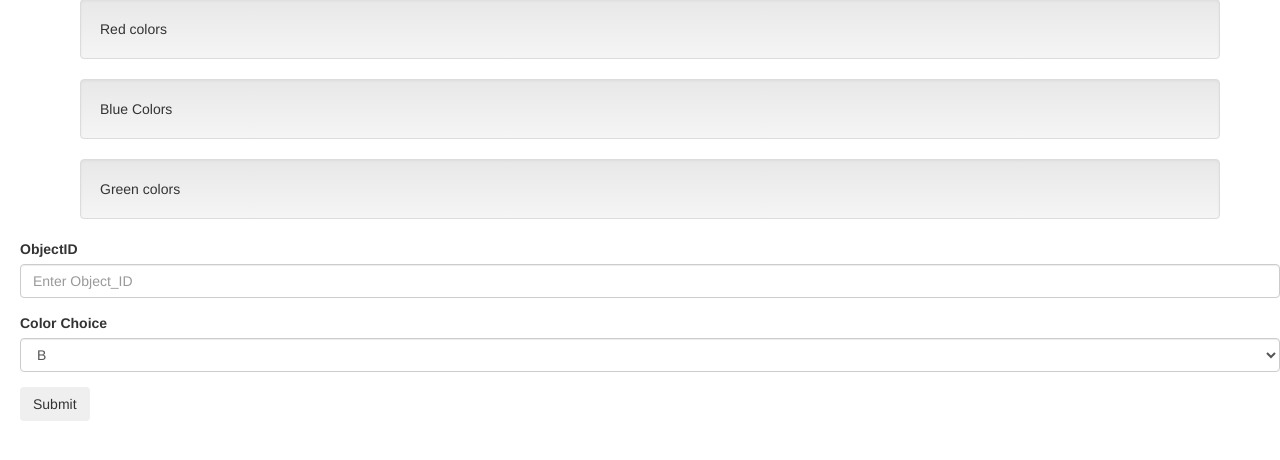
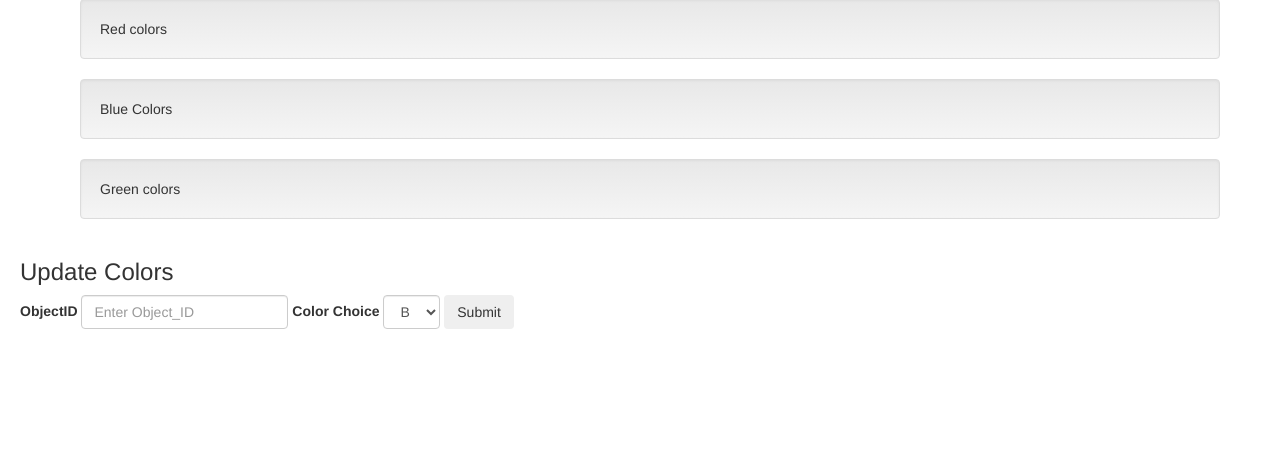
Before and after one commit to supritashankar/assignment, a Django app: template project/clientui/templates/clientui/results.html in a window 1280 px wide. Shown: the part 141-601 px from the top of the page. Run offline with Django 3.2, Linux system fonts and the light colour scheme; the template is opened without the code that fills it, so the values that code supplies are empty; parts of the project's set-up code (start-up, migrations or seed data) failed here and were passed over; some libraries are stand-ins or nearby versions; some web fonts are replaced.

Commit message:
make the form more neat

```diff
--- a/project/clientui/templates/clientui/results.html
+++ b/project/clientui/templates/clientui/results.html
@@ -42,7 +42,8 @@ Green colors
 {% endfor %}
 </div>
 </div>
-<form role="form" action='http://127.0.0.1:8000/clientui/results/' method='POST' id='update-form'>
+<h3>Update Colors</h3>
+<form role="form" action='http://127.0.0.1:8000/clientui/results/' method='POST' id='update-form' class="form-inline">
   {% csrf_token %}
   <div class="form-group">
     <label>ObjectID</label>
```
